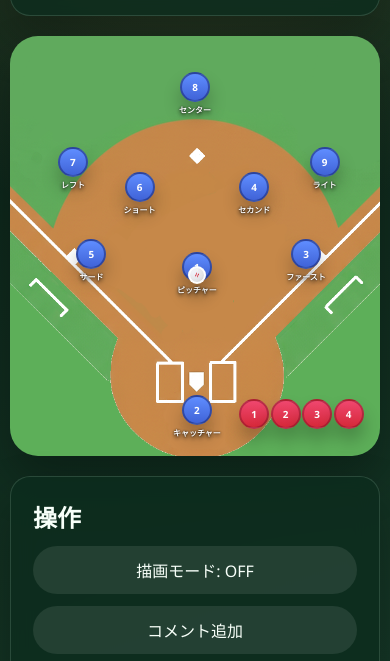
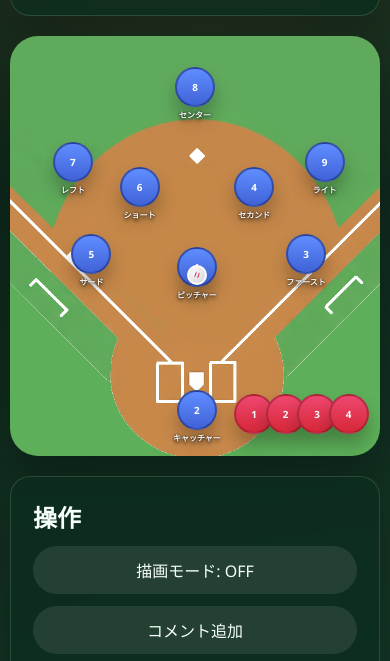
Before and after one commit to shiratamakko/BBboard, a plain HTML site: page index.html in a window 390 px wide. Shown: the part 183-844 px from the top of the page. Drawn offline with Linux system fonts and the light colour scheme.

Commit message:
Update style.css

```diff
--- a/style.css
+++ b/style.css
@@ -464,8 +464,8 @@ h2 {
 
   .player,
   .runner {
-    width: 30px;
-    height: 30px;
+    width: 40px;
+    height: 40px;
     font-size: 0.62rem;
   }
 
@@ -474,8 +474,8 @@ h2 {
   }
 
   .ball {
-    width: 18px;
-    height: 18px;
+    width: 20px;
+    height: 20px;
   }
 
   .comment {
```
